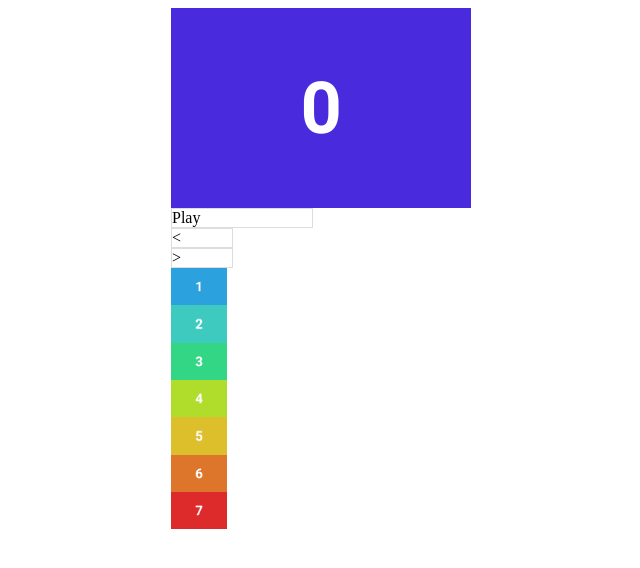
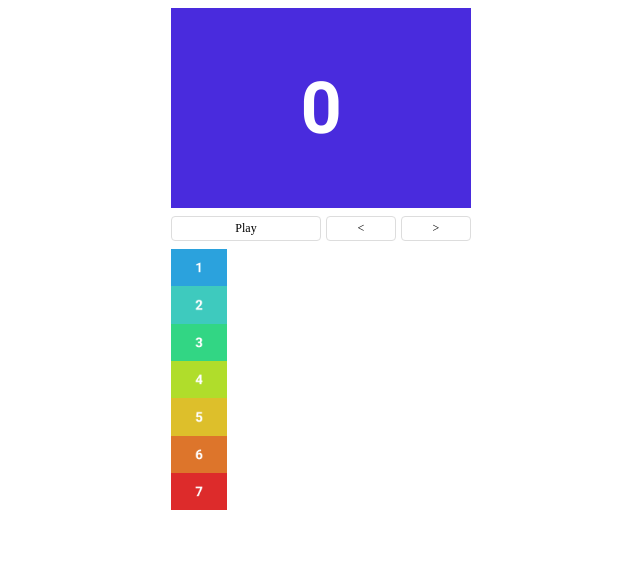
Before and after one commit to yusuke-ogata-yo/Javascript-train.slideshow.sample, a plain HTML site: page index.html in a window 1280 px wide. Shown: the whole page, without its empty margins (319-959 px from the left). Drawn offline with Linux system fonts and the light colour scheme.

Commit message:
[add] ナビゲーションのスタイルを整える
nav をflexにして、justify-content: spacebetween; で均等割りする
nav にホバーしたら、色を変える

```diff
--- a/css/styles.css
+++ b/css/styles.css
@@ -15,11 +15,6 @@ ul {
   margin: 0;
 }
 
-nav li {
-  border: 1px solid #ddd;
-
-}
-
 #play {
   width: 140px;
 }
@@ -31,6 +26,30 @@ nav li {
 #main {
   width: 300px;
   height: 200px;
+  margin-bottom: 8px;
+}
+
+nav {
+  margin-bottom: 8px;
+}
+
+nav ul {
+  display: flex;
+  justify-content: space-between;
+}
+
+nav li {
+  border: 1px solid #ddd;
+  border-radius: 4px;
+  font-size: 12px;
+  padding: 4px;
+  text-align: center;
+  cursor: pointer;
+  user-select: none;
+}
+
+nav li:hover {
+  background: #f8f8f8;
 }
 
 .thumbnails img {
```
